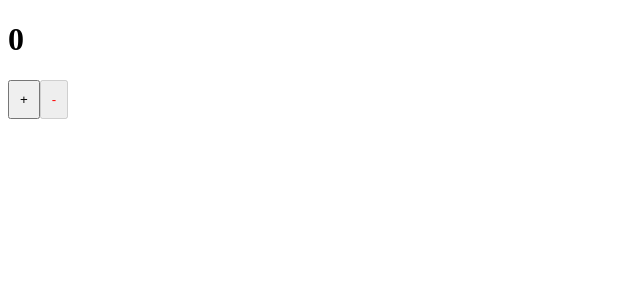
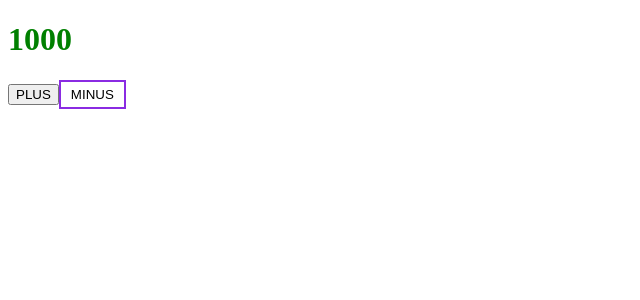
Before and after one commit to Ivan-Mikitenko/big-project, a React app: page / in a window 1280 px wide. Shown: the top 300 px of the page, without its empty margins (0-640 px from the left). Built offline with nearby package versions, Linux system fonts and the light colour scheme.

Commit message:
02.01 modification sass loader with css module

```diff
--- /dev/null
+++ b/src/App.tsx
@@ -0,0 +1,7 @@
+import {Counter} from "./components/Counter";
+
+export const App = () => {
+    return<>
+        <Counter/>
+    </>
+}
--- /dev/null
+++ b/src/components/Counter.module.scss
@@ -0,0 +1,9 @@
+.btn {
+  padding: 5px 10px;
+  background: none;
+  border: 2px solid blueviolet;
+}
+
+.text {
+  color: green;
+}
--- a/src/components/Counter.scss
+++ /dev/null
@@ -1,3 +0,0 @@
-button {
-  padding: 10px;
-}
--- a/src/components/Counter.tsx
+++ b/src/components/Counter.tsx
@@ -1,18 +1,22 @@
 import {useState} from "react";
-import './Counter.scss'
+import styles from './Counter.module.scss';
+
 
 export const Counter = () => {
-    const [count, setCount] = useState(0)
+    const [count, setCount] = useState(1000)
 
 
 
     return <div>
-        <h1>{count}</h1>
+        <h1 className={styles.text}>{count}</h1>
         <button onClick={() => setCount(count + 1)}>
-            +
+            PLUS
         </button>
-        <button style={{color: "red"}} disabled={count === 0} onClick={() => setCount(count - 1)}>
-            -
+        <button className={styles.btn} disabled={count === 0} onClick={() => {
+            console.log('ss')
+            setCount(count - 1)
+        }}>
+            MINUS
         </button>
     </div>
 }
--- a/src/index.tsx
+++ b/src/index.tsx
@@ -1,10 +1,9 @@
 import {render} from "react-dom";
-import {Counter} from "./components/Counter";
+import React from "react";
+import {App} from "./App";
 
 
 render(
-    <div>
-        <Counter />
-    </div>
+    <App />
     ,document.getElementById('root')
 )
--- a/webpack.config.ts
+++ b/webpack.config.ts
@@ -10,13 +10,13 @@ export default (env: BuildEnv) => {
 		build: path.resolve(__dirname, 'dist')
 	}
 
-	const port = env.port || 3000
+	const PORT = env.port || 3000
 	const mode = env.mode || 'development'
-	const isDev = env.mode === "development"
+	const isDev = mode === 'development'
 
 	const config: webpack.Configuration = buildWebpackConfig({
 		paths,
-		port,
+		port: PORT,
 		mode,
 		isDev
 	})
```
Also changed, not shown: src/global.d.ts (added, +7 -0 lines), 4 other files (tests, documents, lock files or other folders).
